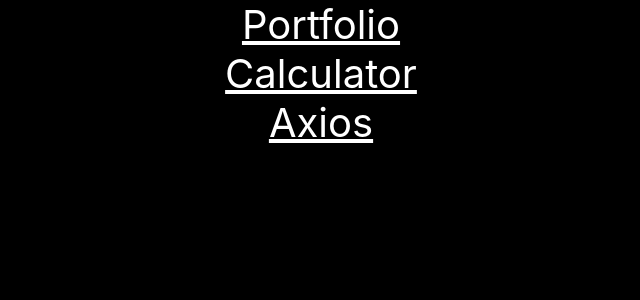
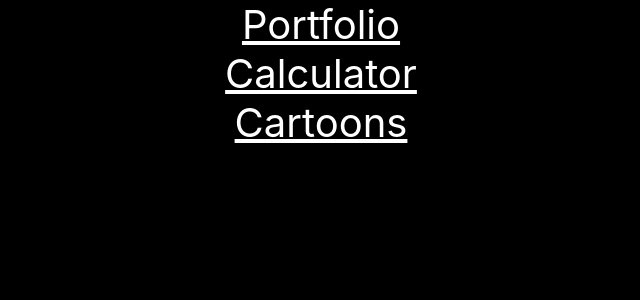
Before and after one commit to palani02/React-Routers-Task, a React (Create React App) app: page / in a window 1280 px wide. Shown: the top 300 px of the page, without its empty margins (319-959 px from the left). Built offline with nearby package versions, Linux system fonts and the light colour scheme.

Commit message:
Name changed from axios to cartoons

```diff
--- a/src/App.js
+++ b/src/App.js
@@ -12,7 +12,7 @@
       <br/>
       <Link to="/Calculator">Calculator</Link>
       <br/>
-      <Link to="/Cartoons">Axios</Link>
+      <Link to="/Cartoons">Cartoons</Link>
       </div>
     </div>
     <Routes>
```
